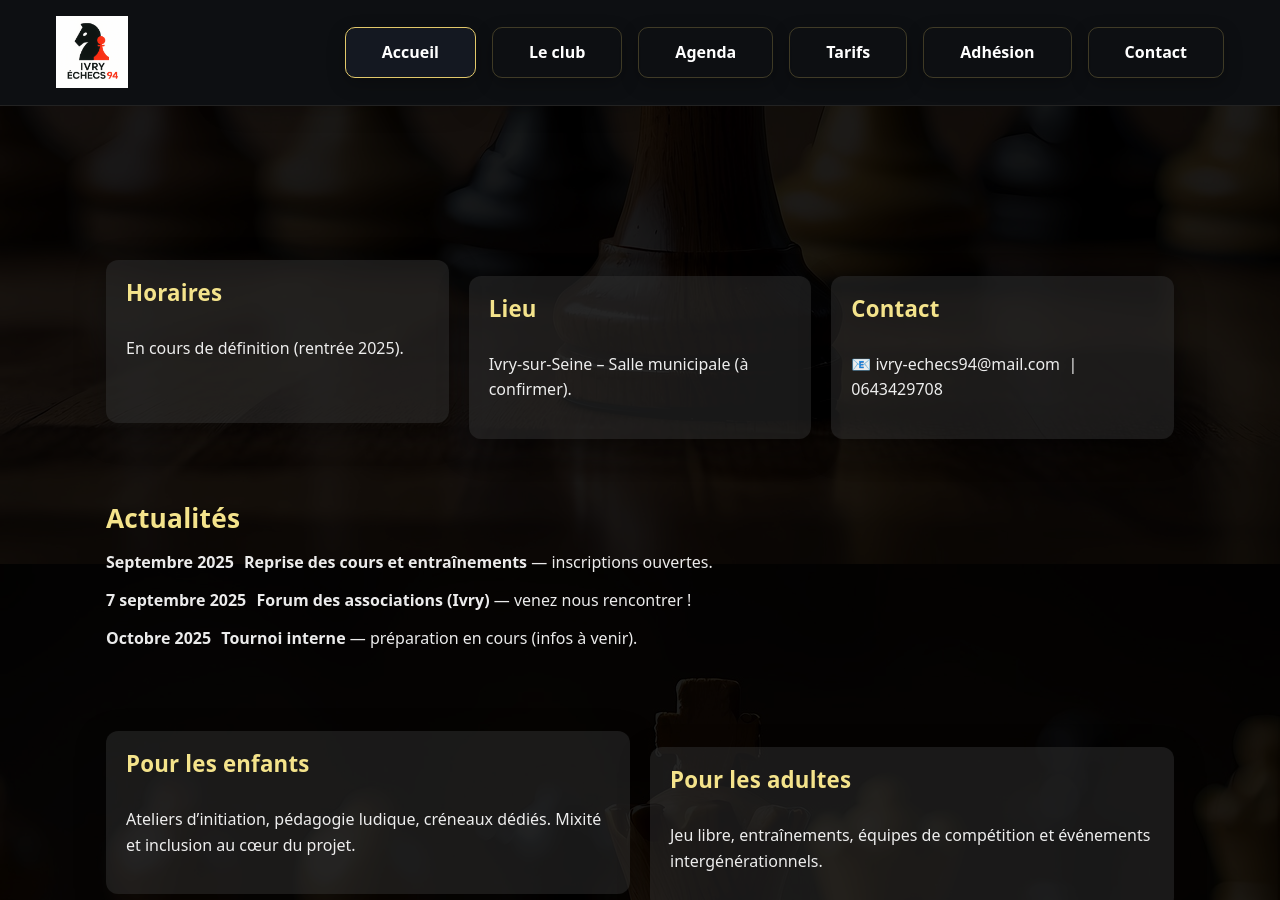
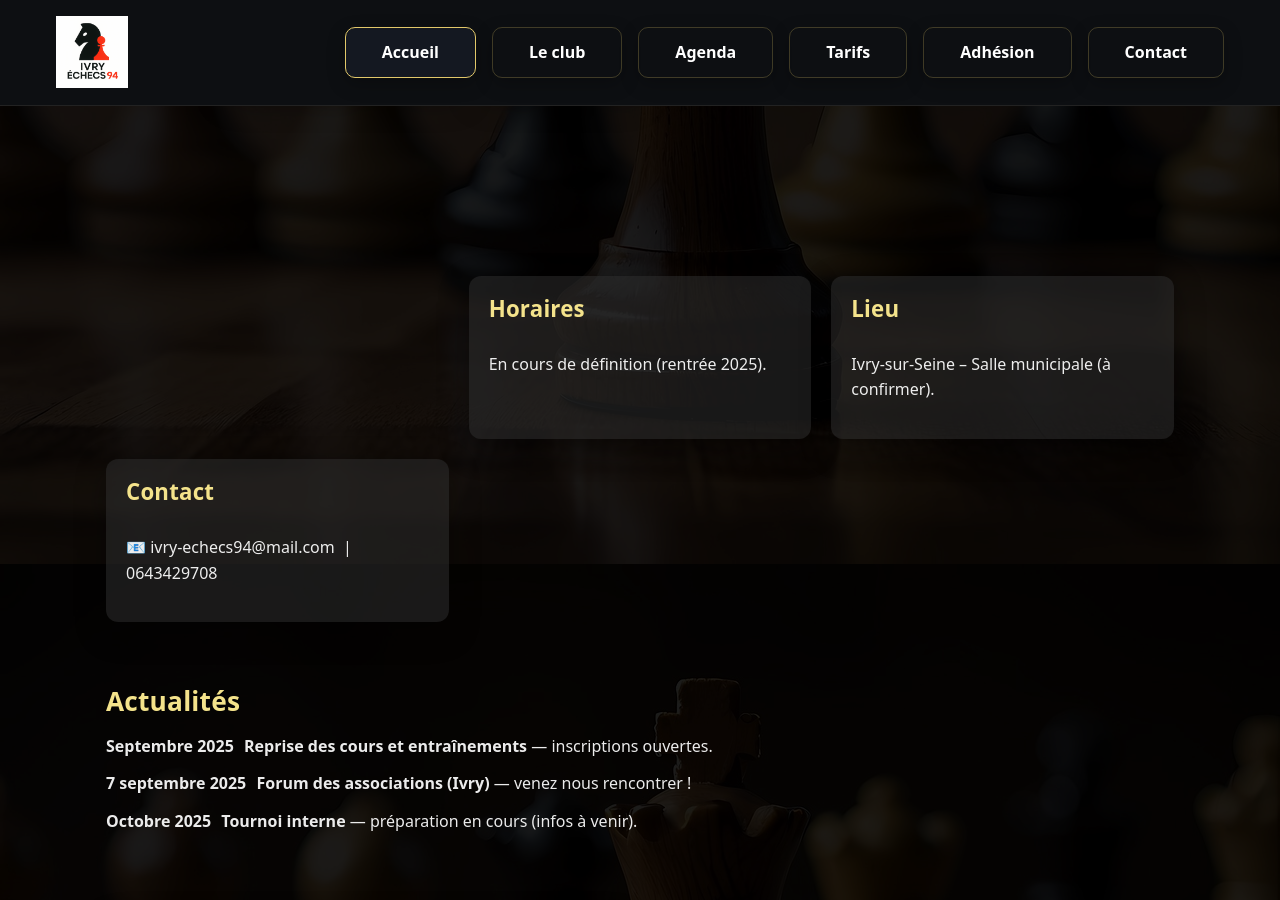
Before and after one commit to Nelwyn64/ivry-echecs-94, a Jekyll site: the page built from index.html, in a window 1280 px wide and 900 px high, scrolled down 396 px. Built offline with Jekyll 4.4.1, drawn with Linux system fonts in a browser that asks for light colours.

Commit message:
Mise en page cartes Accueil : alignement Horaires / Lieu / Contact et uniformisation des hauteurs

```diff
--- a/css/styles.css
+++ b/css/styles.css
@@ -301,3 +301,31 @@
 
 /* Si tu as des "spacers" inline, neutralise-les dans les cartes */
 .card p[style*="margin"] { margin: 8px 0 !important; }
+/* ===== Rangée des 3 cartes de la home ===== */
+.home-cards{
+  display: grid;
+  grid-template-columns: repeat(3, minmax(0, 1fr));
+  gap: 24px;
+  align-items: start;        /* aligne le haut de chaque carte */
+}
+
+/* Chaque carte s’étire pour faire des hauteurs régulières */
+.home-cards .card{
+  display: flex;
+  flex-direction: column;
+  height: 100%;
+}
+
+/* On neutralise les marges par défaut qui créent des micro-décalages */
+.home-cards .card h3{ margin: 0 0 .6rem; }
+.home-cards .card p { margin: 0; }
+
+/* Responsive : une colonne sur mobile */
+@media (max-width: 900px){
+  .home-cards{ grid-template-columns: 1fr; }
+}
+
+/* Optionnel : si tu veux forcer exactement la même hauteur visuelle */
+@media (min-width: 900px){
+  .home-cards .card{ min-height: 180px; } /* ajuste la valeur si besoin */
+}
--- a/index.html
+++ b/index.html
@@ -25,10 +25,9 @@
 
 <section>
   <div class="container grid cols-3">
+   <div class="home-cards"></div>
     <div class="card">
-
  <h3>Horaires</h3>
-
       <p>En cours de définition (rentrée 2025).</p>
     </div>
     <div class="card">
```
